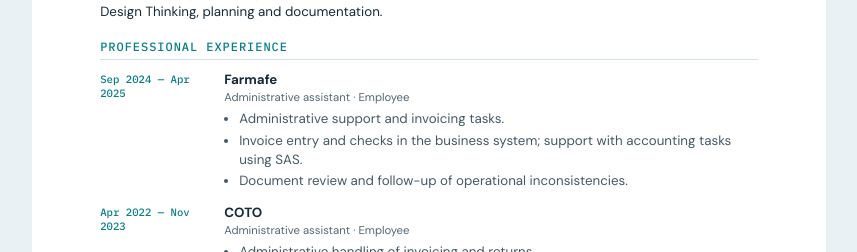
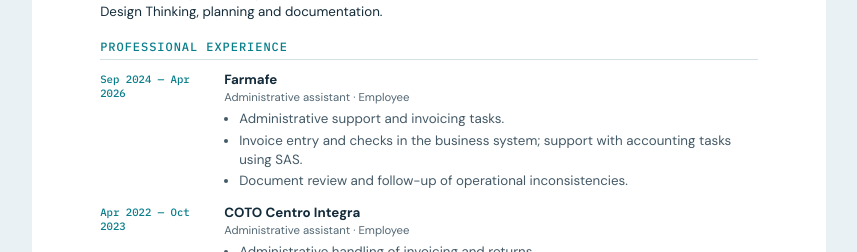
Before and after one commit to agustiininicabral/html, a plain HTML site: page cv-en.html in a window 1280 px wide. Shown: the part 548-800 px from the top of the page, without its empty margins (211-1068 px from the left). Drawn offline with Linux system fonts and the light colour scheme.

Commit message:
Update employment dates and COTO employer name

```diff
--- a/cv-en.html
+++ b/cv-en.html
@@ -23,8 +23,8 @@
 <p class="skill-line"><strong>Project management:</strong> Agile, Scrum, Kanban, Design Thinking, planning and documentation.</p>
 </div></section>
 <section class="section"><h2>Professional experience</h2>
-<div class="job"><div class="date">Sep 2024 — Apr 2025</div><div><h3>Farmafe</h3><p class="meta">Administrative assistant · Employee</p><ul><li>Administrative support and invoicing tasks.</li><li>Invoice entry and checks in the business system; support with accounting tasks using SAS.</li><li>Document review and follow-up of operational inconsistencies.</li></ul></div></div>
-<div class="job"><div class="date">Apr 2022 — Nov 2023</div><div><h3>COTO</h3><p class="meta">Administrative assistant · Employee</p><ul><li>Administrative handling of invoicing and returns.</li><li>Handling tax documentation and related administrative procedures.</li><li>Report preparation and incident follow-up.</li></ul></div></div>
+<div class="job"><div class="date">Sep 2024 — Apr 2026</div><div><h3>Farmafe</h3><p class="meta">Administrative assistant · Employee</p><ul><li>Administrative support and invoicing tasks.</li><li>Invoice entry and checks in the business system; support with accounting tasks using SAS.</li><li>Document review and follow-up of operational inconsistencies.</li></ul></div></div>
+<div class="job"><div class="date">Apr 2022 — Oct 2023</div><div><h3>COTO Centro Integra</h3><p class="meta">Administrative assistant · Employee</p><ul><li>Administrative handling of invoicing and returns.</li><li>Handling tax documentation and related administrative procedures.</li><li>Report preparation and incident follow-up.</li></ul></div></div>
 <div class="job"><div class="date">Dec 2021 — Apr 2022</div><div><h3>Hotel Devoto</h3><p class="meta">Front desk and administration · Employee</p><ul><li>Guest reception and customer service.</li><li>Administrative tasks and operational information coordination.</li></ul></div></div>
 <div class="job"><div class="date">Jan 2021 — Aug 2021</div><div><h3>Ravio</h3><p class="meta">ERP support and operations · Part-time / hybrid</p><ul><li>Operational support and assistance with ERP tools.</li><li>Process follow-up and issue resolution.</li></ul></div></div>
 <div class="job"><div class="date">Mar 2018 — Nov 2019</div><div><h3>Concorsistemas</h3><p class="meta">E-commerce, development and technical support · Self-employed</p><ul><li>Independent work related to e-commerce and digital solutions.</li><li>Development and technical support for tools and processes.</li></ul></div></div>
```
